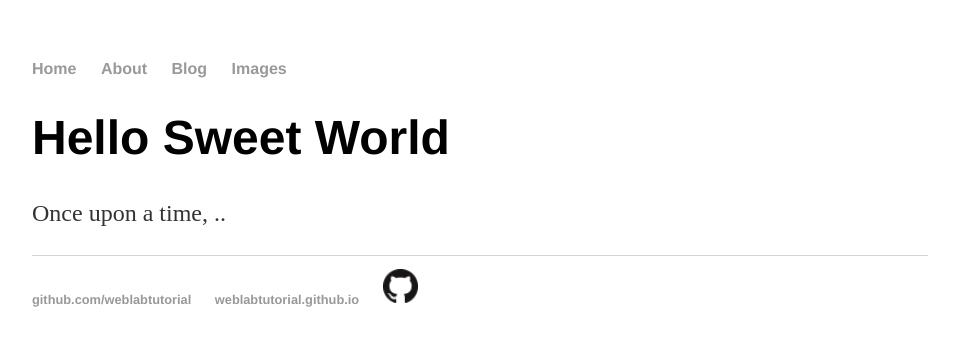
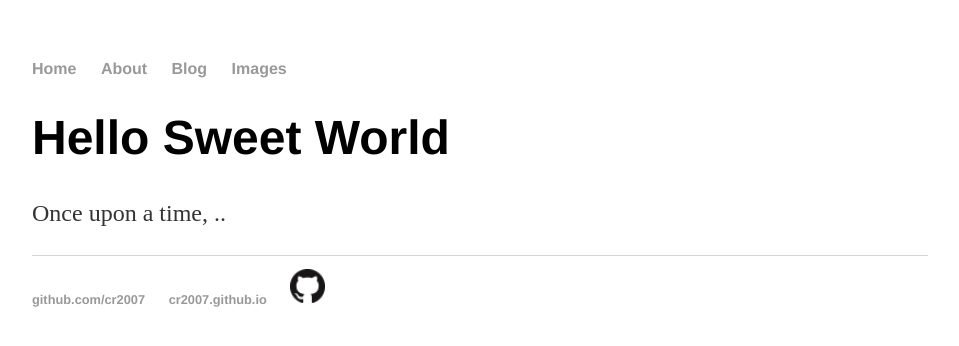
Before and after one commit to cr2007/F28WP-Lab1, a Jekyll site: the page built from index.html, in a window 1280 px wide. Shown: the top 346 px of the page, without its empty margins (160-1119 px from the left). Built offline with Jekyll 4.4.1, drawn with Linux system fonts in a browser that asks for light colours.

Commit message:
Changes the links in the footer area

```diff
--- a/_layouts/default.html
+++ b/_layouts/default.html
@@ -21,8 +21,8 @@
     </div>
     <footer>
         <ul>
-            <li><a href="https://github.com/weblabtutorial">github.com/weblabtutorial</a></li>
-            <li><a href="https://weblabtutorial.github.io"> weblabtutorial.github.io </a></li>
+            <li><a href="https://github.com/cr2007">github.com/cr2007</a></li>
+            <li><a href="https://cr2007.github.io"> cr2007.github.io </a></li>
             <li><a href="https://github.com/cr2007" target="_blank"><img alt="GitHub logo" src="../images/GitHub-Mark-32px.png" width="35px"></a></li>
         </ul>
     </footer>
```
